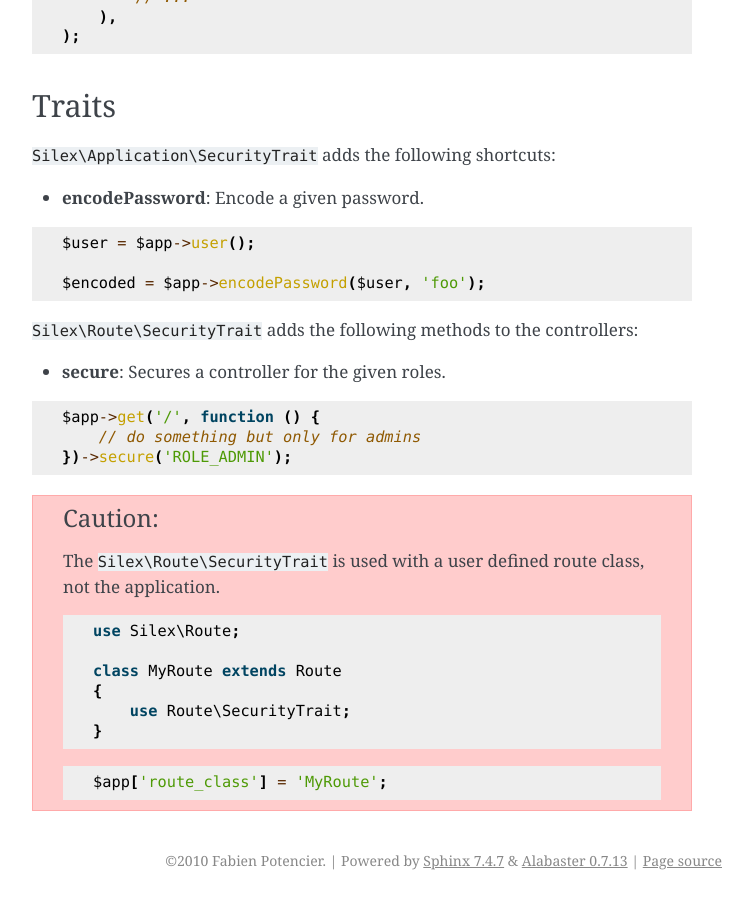
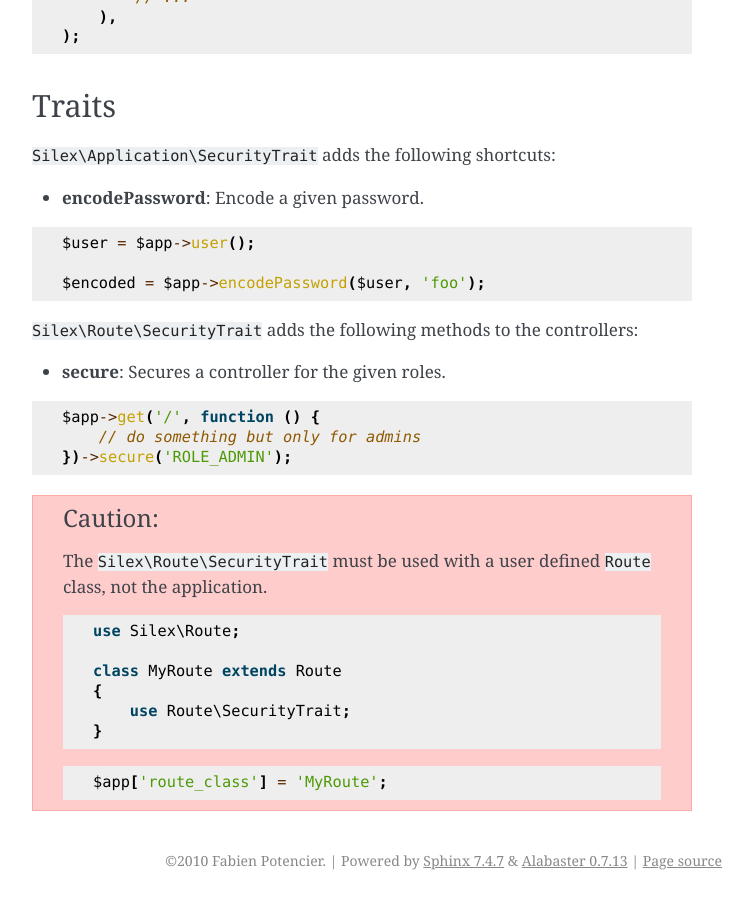
Before and after one commit to silexphp/Silex, a Sphinx documentation site: the page built from doc/providers/security.rst, in a window 1280 px wide and 900 px high, scrolled down 13131 px. Shown: the whole window, without its empty margins (388-1141 px from the left). Built offline with Sphinx 7.4.7, drawn with Linux system fonts in a browser that asks for light colours.

Commit message:
tweaked docs

```diff
--- a/doc/providers/security.rst
+++ b/doc/providers/security.rst
@@ -661,7 +661,8 @@ Traits
 
 .. caution::
 
-    The ``Silex\Route\SecurityTrait`` is used with a user defined route class, not the application.
+    The ``Silex\Route\SecurityTrait`` must be used with a user defined
+    ``Route`` class, not the application.
 
     .. code-block:: php
 
```
